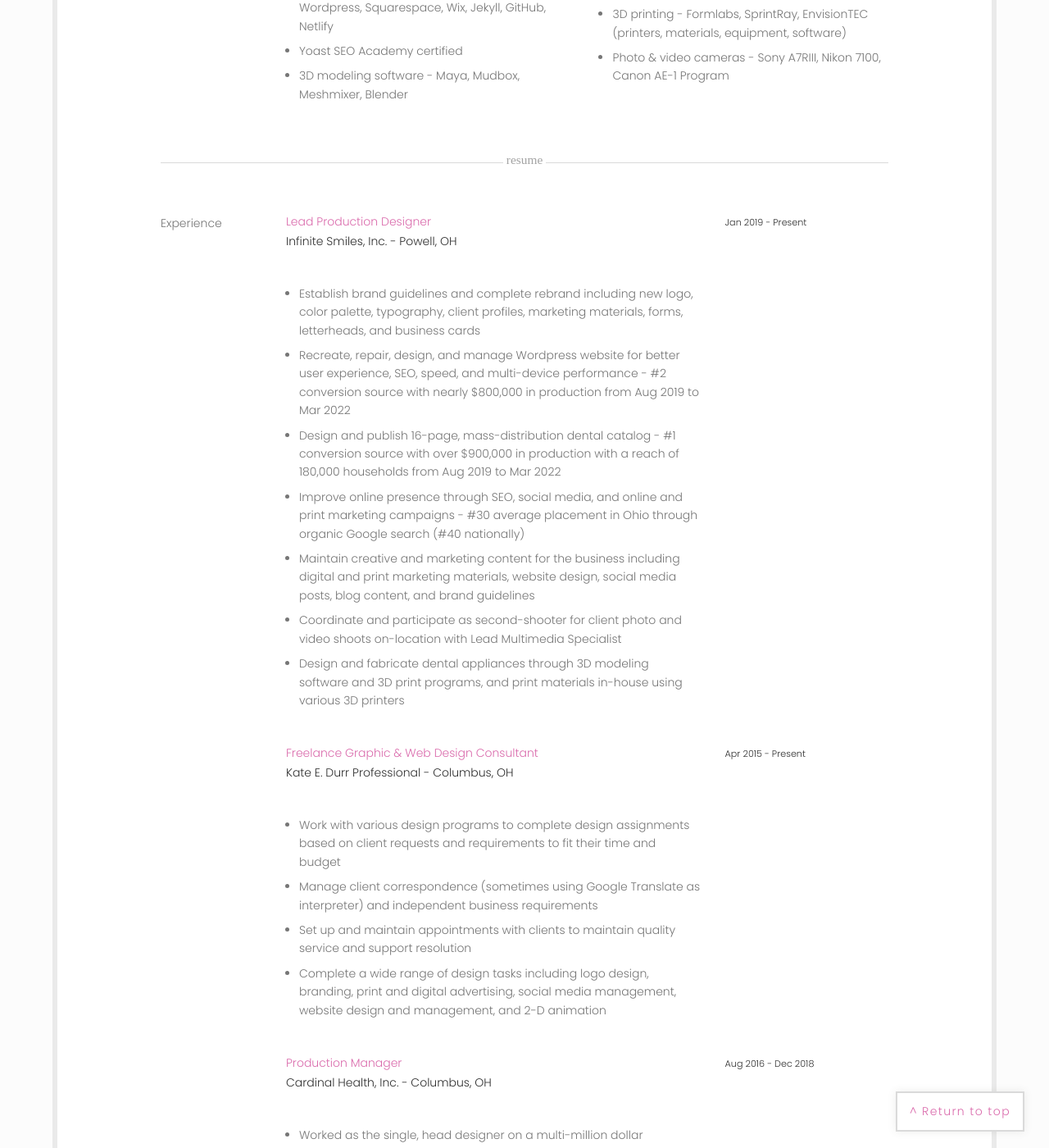
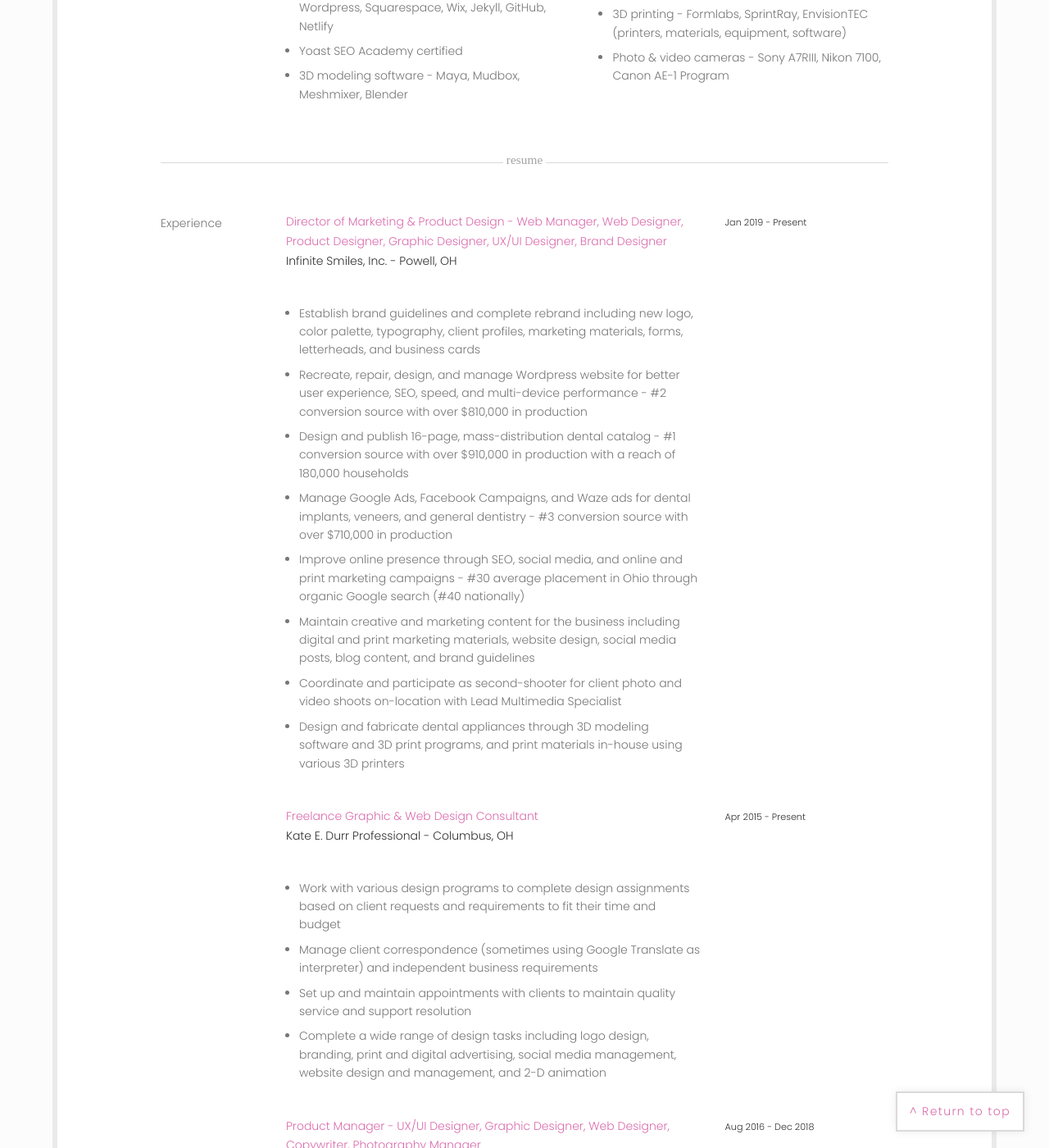
Before and after one commit to Kaedurr/portfolio, a Jekyll site: the page built from resume.html, in a window 1280 px wide and 1400 px high, scrolled down 1825 px. Shown: the whole window at 82% size. Built offline with Jekyll 4.4.1, drawn with Linux system fonts in a browser that asks for light colours; some web fonts are replaced; some of the changed text lies outside the part shown.

Commit message:
update resume page
Updated job titles and duties to clarify work done in those positions.

```diff
--- a/resume.html
+++ b/resume.html
@@ -139,7 +139,7 @@ categories: Kate Durr, Resume
 				    		<h4>Experience</h4>
 			        </div>
 			        <div class="col-md-7">
-				      	<p><span class="e-heading">Lead Production Designer</span><br/>
+				      	<p><span class="e-heading">Director of Marketing & Product Design - Web Manager, Web Designer, Product Designer, Graphic Designer, UX/UI Designer, Brand Designer</span><br/>
 				      	Infinite Smiles, Inc. - Powell, OH<br/>
 				     		</p>
 				  	  </div>
@@ -150,8 +150,9 @@ categories: Kate Durr, Resume
 				     <p><span class="more">
 				     		<ul class="resume-list">
 				     		<li>Establish brand guidelines and complete rebrand including new logo, color palette, typography, client profiles, marketing materials, forms, letterheads, and business cards
-				     		<li>Recreate, repair, design, and manage Wordpress website for better user experience, SEO, speed, and multi-device performance - #2 conversion source with nearly $800,000 in production from Aug 2019 to Mar 2022</li>
-				     		<li>Design and publish 16-page, mass-distribution dental catalog - #1 conversion source with over $900,000 in production with a reach of 180,000 households from Aug 2019 to Mar 2022 </li>
+				     		<li>Recreate, repair, design, and manage Wordpress website for better user experience, SEO, speed, and multi-device performance - #2 conversion source with over $810,000 in production</li>
+				     		<li>Design and publish 16-page, mass-distribution dental catalog - #1 conversion source with over $910,000 in production with a reach of 180,000 households</li>
+				     		<li>Manage Google Ads, Facebook Campaigns, and Waze ads for dental implants, veneers, and general dentistry - #3 conversion source with over $710,000 in production</li>
 				     		<li>Improve online presence through SEO, social media, and online and print marketing campaigns - #30 average placement in Ohio through organic Google search (#40 nationally)</li>
 				     		<li>Maintain creative and marketing content for the business including digital and print marketing materials, website design, social media posts, blog content, and brand guidelines</li>
 				     		<li>Coordinate and participate as second-shooter for client photo and video shoots on-location with Lead Multimedia Specialist</li>
@@ -180,7 +181,7 @@ categories: Kate Durr, Resume
 			        </div>
 
 			        <div class="col-md-7 col-md-offset-2">
-				     		<p><span class="e-heading">Production Manager</span><br/>
+				     		<p><span class="e-heading">Product Manager - UX/UI Designer, Graphic Designer, Web Designer, Copywriter, Photography Manager</span><br/>
 					 		Cardinal Health, Inc. - Columbus, OH<br/>
 				     		</p>
 				  	  </div>
@@ -191,7 +192,7 @@ categories: Kate Durr, Resume
 				     		<p><span class="more">
 				     		<ul class="resume-list">
 				     		<li>Worked as the single, head designer on a multi-million dollar ecommerce website redesign project for the Cardinal Health B2B platform containing over 100,000 medical products</li>
-				     		<li>Wireframed, designed, and updated webpage mockups and workflows as old as 1999 using Adobe CC, Zeplin, Jira, and Confluence as part of an Agile workflow</li>
+				     		<li>Wireframed, designed, published, and updated webpage mockups built for CMS authoring through AEM. Website updated from workflows as old as 1999. Used Adobe CC, InVision, Zeplin, Jira, and Confluence as part of an Agile workflow</li>
 				     		<li>Established, managed, maintained, and distributed Cardinal Health Market standard photography and 360 degree photography style guides and processes</li>
 				     		<li>Wrote user experience and design functionality requirements</li>
 				     		<li>Communicated with on-shore and off-shore development teams, business units, and business managers directly to ensure requirements were met across applications</li>
```
